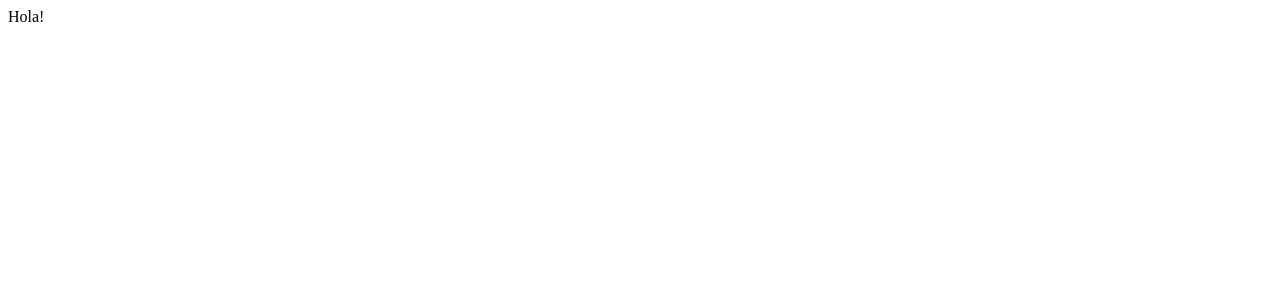
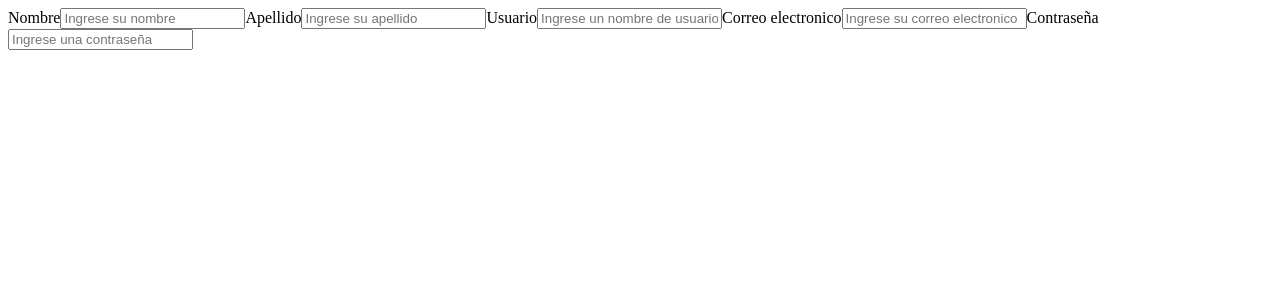
Before and after one commit to tyago343/portfolio, a React app: page / in a window 1280 px wide. Shown: the top 300 px of the page. Built offline with nearby package versions, Linux system fonts and the light colour scheme.

Commit message:
un poco de logica de front y el formulario de signup

```diff
--- a/frontend/src/App.js
+++ b/frontend/src/App.js
@@ -3,7 +3,7 @@ import { render } from "react-dom";
 import { BrowserRouter } from "react-router-dom";
 import { Provider } from "react-redux";
 import store from "./redux/index";
-import Main from "./components/Main";
+import Main from "./pages/Main";
 render(
   <Provider store={store}>
     <BrowserRouter>
--- /dev/null
+++ b/frontend/src/components/Input/Input.hooks.js
@@ -0,0 +1,12 @@
+import { useState } from "react";
+
+export const useInput = initialValue => {
+  const [value, setValue] = useState(initialValue);
+  const handleChange = event => {
+    setValue(event.target.value);
+  };
+  return {
+    value,
+    onChange: handleChange
+  };
+};
--- /dev/null
+++ b/frontend/src/components/Input/index.js
@@ -0,0 +1,31 @@
+import React from "react";
+const StringInput = ({
+  name,
+  type,
+  placeholder,
+  onChange,
+  className,
+  value,
+  error,
+  children,
+  label,
+  ...props
+}) => {
+  return (
+    <React.Fragment>
+      <label htmlFor={name}>{label}</label>
+      <input
+        id={name}
+        name={name}
+        type={type}
+        placeholder={placeholder}
+        onChange={onChange}
+        value={value}
+        className={className}
+        style={error && { border: "solid 1px red" }}
+      />
+      {error && <p>{error}</p>}
+    </React.Fragment>
+  );
+};
+export default StringInput;
--- a/frontend/src/components/Main.js
+++ b/frontend/src/pages/Main.js
@@ -1,10 +1,7 @@
 import React from "react";
+import Signup from "./Signup/index";
 
 const Main = () => {
-  return (
-    <div>
-      <section>Hola!</section>
-    </div>
-  );
+  return <Signup />;
 };
 export default Main;
--- /dev/null
+++ b/frontend/src/pages/Signup/index.js
@@ -0,0 +1,57 @@
+import React, { useState, useEffect } from "react";
+import Input from "../../components/Input/index";
+import { useInput } from "../../components/Input/Input.hooks";
+
+const signupForm = () => {
+  const firstName = useInput("");
+  const lastName = useInput("");
+  const userName = useInput("");
+  const email = useInput("");
+  const password = useInput("");
+  return (
+    <form>
+      <Input
+        type="text"
+        name="firstName"
+        label="Nombre"
+        placeholder="Ingrese su nombre"
+        onChange={firstName.onChange}
+        value={firstName.value}
+      />
+      <Input
+        type="text"
+        name="lastName"
+        label="Apellido"
+        placeholder="Ingrese su apellido"
+        onChange={lastName.onChange}
+        value={lastName.value}
+      />
+      <Input
+        type="text"
+        name="userName"
+        label="Usuario"
+        placeholder="Ingrese un nombre de usuario"
+        onChange={userName.onChange}
+        value={userName.value}
+      />
+      <Input
+        type="email"
+        name="email"
+        label="Correo electronico"
+        placeholder="Ingrese su correo electronico"
+        onChange={email.onChange}
+        value={email.value}
+      />
+      <Input
+        type="password"
+        name="password"
+        label="Contraseña"
+        placeholder="Ingrese una contraseña"
+        onChange={password.onChange}
+        value={password.value}
+      />
+    </form>
+  );
+};
+
+export default signupForm;
```
Also changed, not shown: 1 other file (tests, documents, lock files or other folders).
